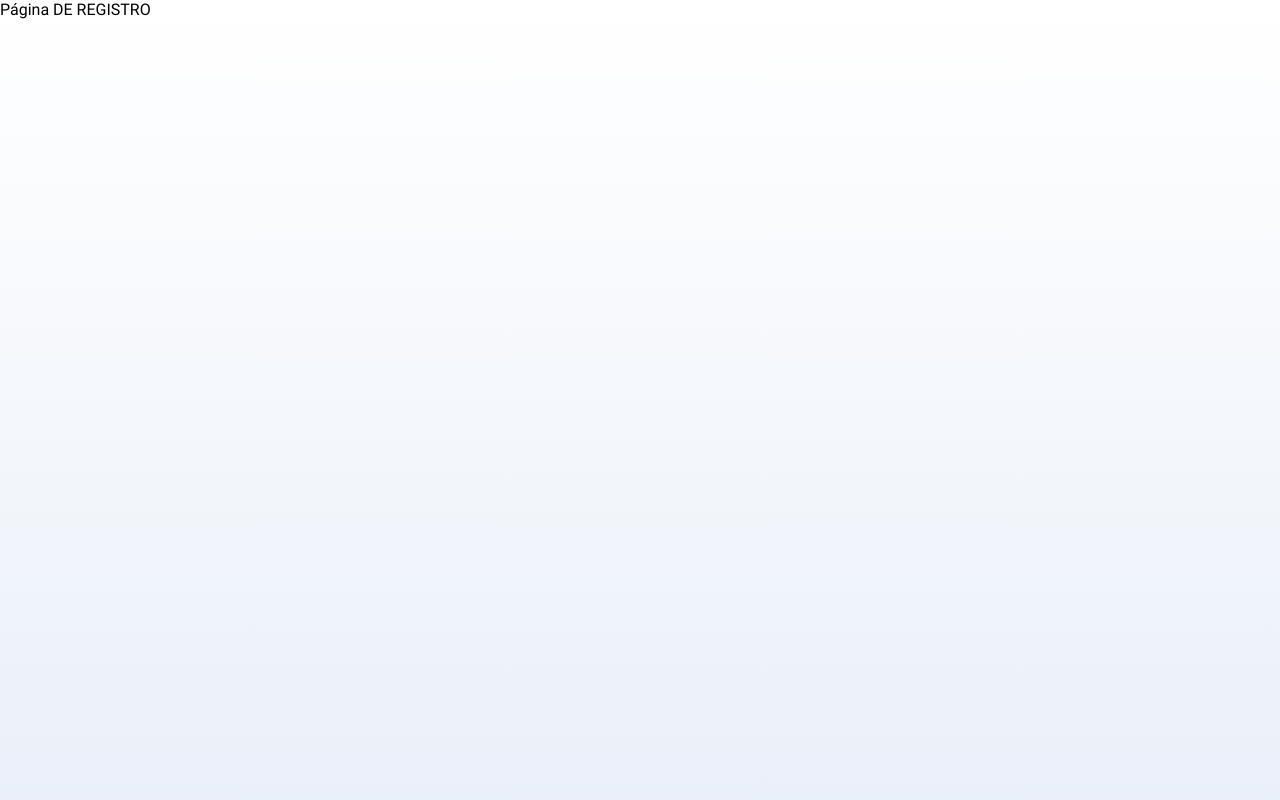
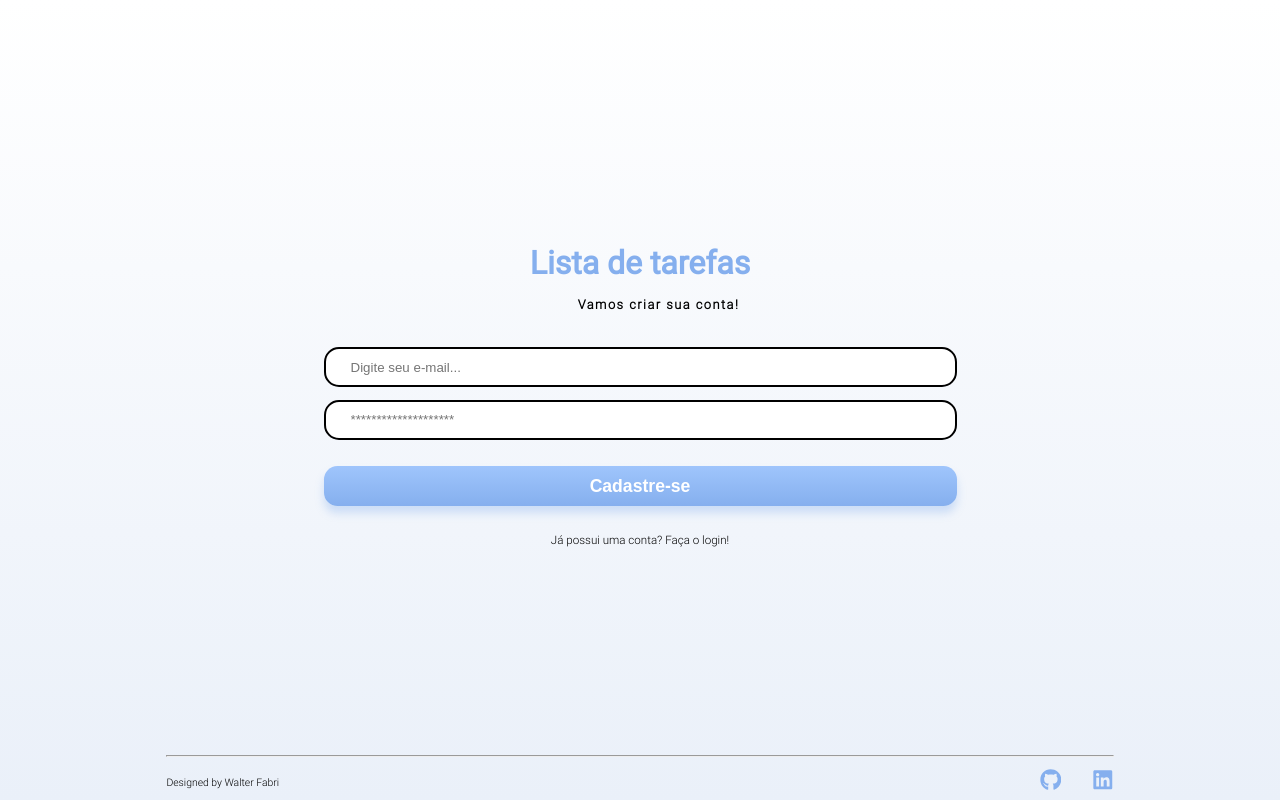
Before and after one commit to fabriwalter/todolist2, a React (Create React App) app: page /register in a window 1280 px wide. Built offline with nearby package versions, Linux system fonts and the light colour scheme.

Commit message:
finished login logic

```diff
--- a/src/components/Header/index.js
+++ b/src/components/Header/index.js
@@ -3,7 +3,7 @@
 import './header.css';
 
 export default function Header() {
-    return (
+  return (
       <header>
         <div className='header-container'>
             <h1 className='header-titulo'>Lista de tarefas</h1>
--- a/src/pages/Home/index.js
+++ b/src/pages/Home/index.js
@@ -4,10 +4,40 @@
 import Footer from '../../components/Footer';
 
 import { Link } from 'react-router-dom';
+import { useNavigate } from 'react-router-dom';
+
+import { auth } from '../../firebaseConnection';
+import {signInWithEmailAndPassword } from 'firebase/auth';
 
 import './home.css';
 
 export default function Home() {
+
+    const [email, setEmail] = useState('');
+    const [password, setPassword] = useState('');
+
+    const navigate = useNavigate();
+
+    async function handleLogin(e) {
+        e.preventDefault();
+
+        if(email !== '' && password !== '') {
+
+            await signInWithEmailAndPassword(auth, email, password)
+            .then(() => {
+                //Navegar para ADMIN
+                navigate('/admin', { replace: true } )
+            })
+            .catch((e) => {
+                console.log('Erro ao fazer o Login: ' + e);
+            })
+
+        } else {
+            alert('Preencha todos os campos!');
+        }
+
+    }
+
     return (
         <div className='home-container'>
             <Header />
@@ -16,9 +46,9 @@
             </div>
 
             <div className='div-home-form'>
-                <form className='home-form'>
-                    <input type='text' placeholder='Digite seu e-mail...' className='input-email' />
-                    <input type='text' placeholder='********************' className='input-senha' autoComplete={false} />
+                <form className='home-form' onSubmit={handleLogin}>
+                    <input type='text' placeholder='Digite seu e-mail...' className='input-email' value={email} onChange={(e) => setEmail(e.target.value) } />
+                    <input type='text' placeholder='********************' className='input-senha' autoComplete={false} value={password} onChange={(e) => setPassword(e.target.value) } />
 
 
                     <button type='submit' className='button-acessar'>Acessar</button>
--- a/src/pages/Register/index.js
+++ b/src/pages/Register/index.js
@@ -1,7 +1,50 @@
+import { useState } from 'react';
+
+import Header from '../../components/Header';
+import Footer from '../../components/Footer';
+
+import { Link } from 'react-router-dom';
+
+
 export default function Register() {
+
+    const [email, setEmail] = useState('');
+    const [password, setPassword] = useState('');
+
+    function handleRegister(e) {
+        e.preventDefault();
+
+        if(email !== '' && password !== '') {
+            alert('teste');
+        } else {
+            alert('Preencha todos os campos!');
+        }
+
+    }
+
     return (
-      <div className="container">
-        <p>Página DE REGISTRO</p>
-      </div>
+        <div className='home-container'>
+            <Header />
+            <div className='home-subtitulo'>
+                <p className='roboto-light'>Vamos criar sua conta!</p>
+            </div>
+
+            <div className='div-home-form'>
+                <form className='home-form' onSubmit={handleRegister}>
+                    <input type='text' placeholder='Digite seu e-mail...' className='input-email' value={email} onChange={(e) => setEmail(e.target.value) } />
+                    <input type='text' placeholder='********************' className='input-senha' autoComplete={false} value={password} onChange={(e) => setPassword(e.target.value) } />
+
+
+                    <button type='submit' className='button-acessar'>Cadastre-se</button>
+                </form>
+            </div>
+
+
+            <Link to="/" className='link-para-register'>
+                Já possui uma conta? Faça o login!
+            </Link>
+
+            <Footer />
+    </div>
     );
 }
--- a/src/routes/index.js
+++ b/src/routes/index.js
@@ -2,12 +2,15 @@
 
 import Home from '../pages/Home';
 import Register from '../pages/Register';
+import Admin from '../pages/Admin';
 
 function RoutesApp() {
     return(
         <Routes>
             <Route path='/' element={ <Home /> } />
             <Route path='/register' element={ <Register /> } />
+
+            <Route path='/admin' element= { <Admin /> } />
         </Routes>
     );
 }
```
